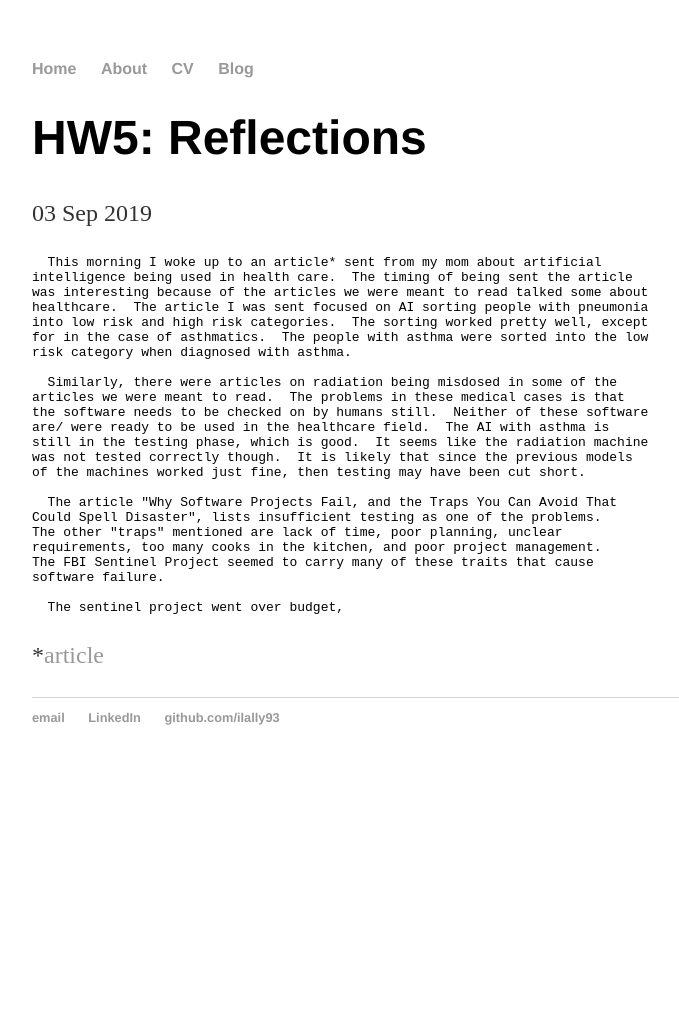
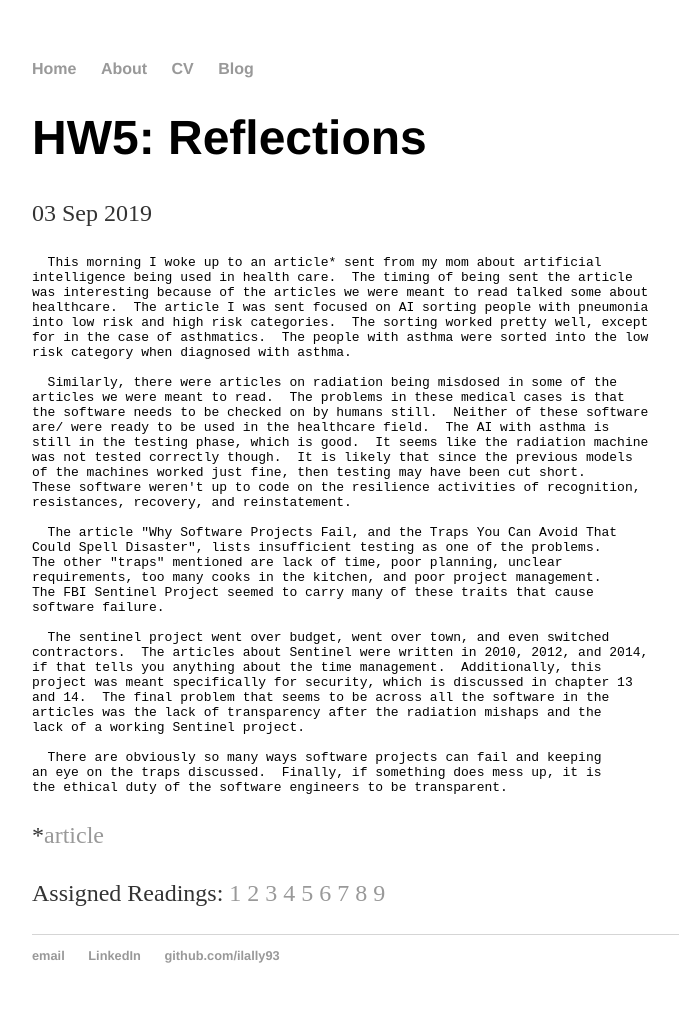
Before and after one commit to ilally93/ilally93.github.io, a Jekyll site: the page built from _posts/2019-09-03-HW5-Reflections.md, in a window 1280 px wide. Shown: the whole page, without its empty margins (160-839 px from the left). Built offline with Jekyll 4.4.1, drawn with Linux system fonts in a browser that asks for light colours; before the commit the page ends 900 px from its top, so only the background shows below that.

Commit message:
Update 2019-09-03-HW5-Reflections.md

```diff
--- a/_posts/2019-09-03-HW5-Reflections.md
+++ b/_posts/2019-09-03-HW5-Reflections.md
@@ -19,6 +19,8 @@ date: 2019-09-03
     still in the testing phase, which is good.  It seems like the radiation machine
     was not tested correctly though.  It is likely that since the previous models
     of the machines worked just fine, then testing may have been cut short.
+    These software weren't up to code on the resilience activities of recognition,
+    resistances, recovery, and reinstatement.
 
       The article "Why Software Projects Fail, and the Traps You Can Avoid That
     Could Spell Disaster", lists insufficient testing as one of the problems.
@@ -27,6 +29,19 @@ date: 2019-09-03
     The FBI Sentinel Project seemed to carry many of these traits that cause
     software failure.
 
-      The sentinel project went over budget,
+      The sentinel project went over budget, went over town, and even switched
+    contractors.  The articles about Sentinel were written in 2010, 2012, and 2014,
+    if that tells you anything about the time management.  Additionally, this
+    project was meant specifically for security, which is discussed in chapter 13
+    and 14.  The final problem that seems to be across all the software in the
+    articles was the lack of transparency after the radiation mishaps and the
+    lack of a working Sentinel project.
+
+      There are obviously so many ways software projects can fail and keeping
+    an eye on the traps discussed.  Finally, if something does mess up, it is
+    the ethical duty of the software engineers to be transparent.
 
    *[article](https://www.smithsonianmag.com/innovation/will-artificial-intelligence-improve-health-care-for-everyone-180972758/?utm_source=facebook.com&utm_medium=socialmedia&fbclid=IwAR24FD7XQriiRi3WXcEwx_x-DFSfzM12auwrQt3Uh_3KH177CV-rjMSLPPA)
+
+   Assigned Readings:
+   [1](http://www.cs.cofc.edu/~bowring/classes/csci%20362/docs/Therac25Accidents.html) [2](http://www.cs.cofc.edu/~bowring/classes/csci%20362/docs/The%20Radiation%20Boom%20-%20After%20Stroke%20Scans,%20Patients%20Face%20Serious%20Health%20Risks%20-%20NYTimes.com.pdf) [3](https://www.ic3.gov/media/2016/160317.aspx) [4](http://www.cs.cofc.edu/~bowring/classes/csci%20362/docs/levesonSoftwareAccidentsSpacecraft.pdf) [5](http://www.cs.cofc.edu/~bowring/classes/csci%20362/docs/SpectrumFBIcaseFileSytem.pdf) [6](http://www.washingtonpost.com/wp-dyn/content/article/2010/10/20/AR2010102006754.html) [7](https://www.pcmag.com/news/301010/years-late-and-millions-over-budget-fbis-sentinel-finally) [8](https://spectrum.ieee.org/riskfactor/computing/it/fbis-500-million-sentinel-case-management-system-still-has-major-operational-kinks-ig-reports) [9](https://www.entrepreneur.com/article/329019)
```
